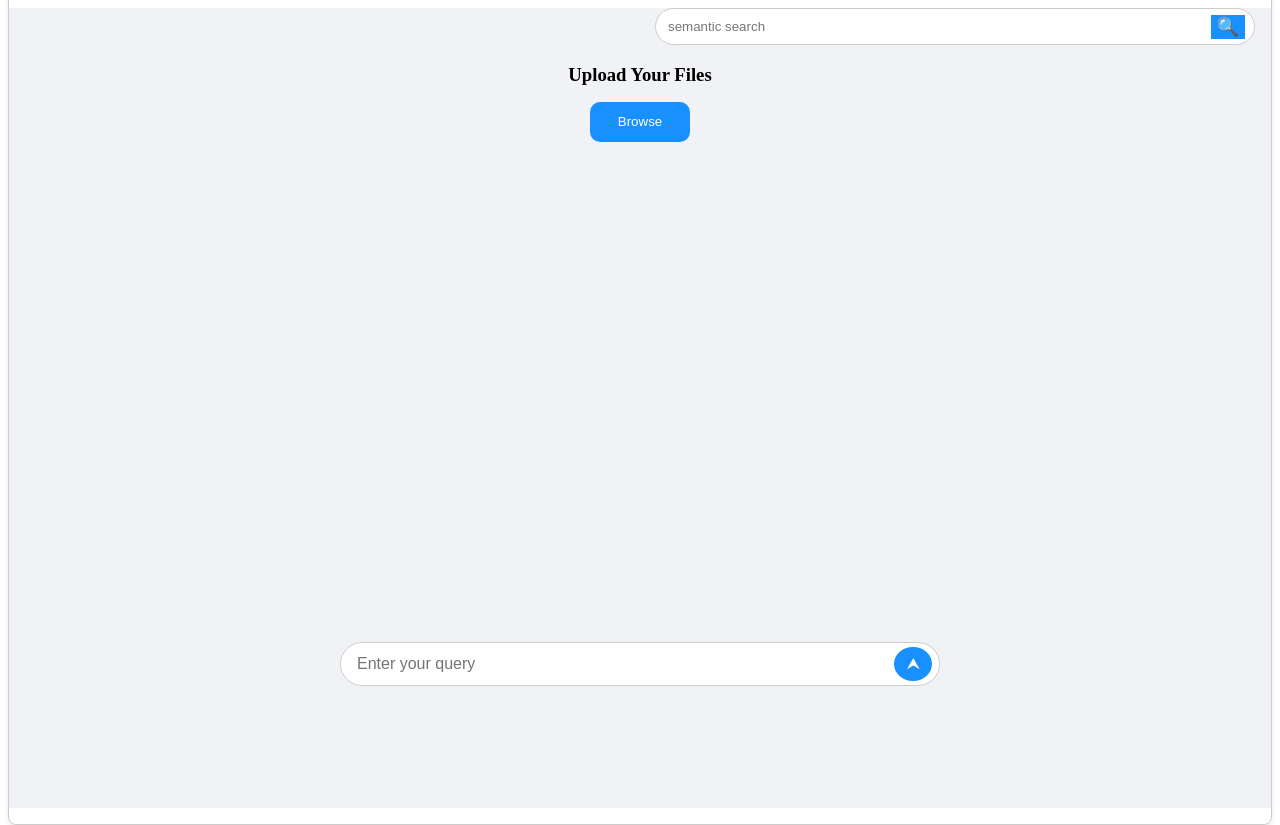
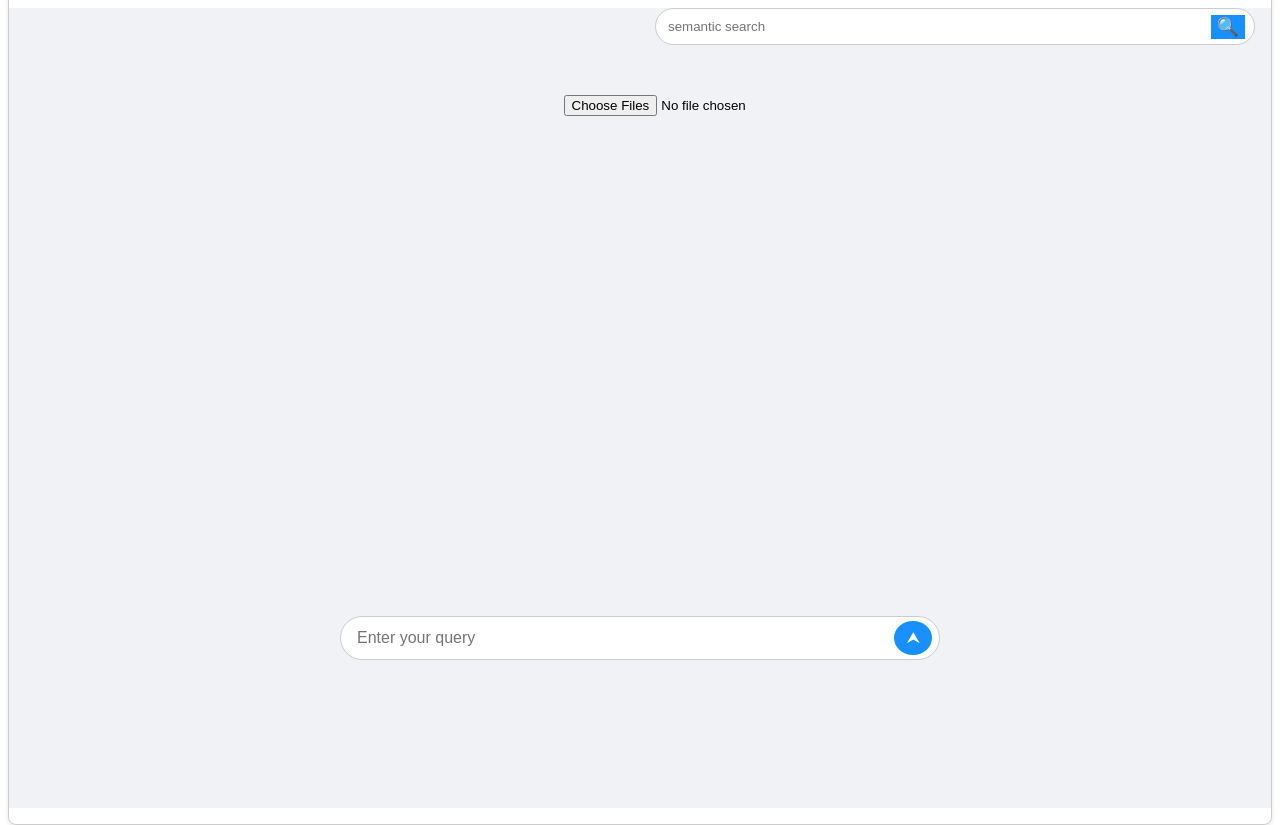
Before and after one commit to hayateb/semanticSearch, a SvelteKit app: page / in a window 1280 px wide. Built offline with nearby package versions, Linux system fonts and the light colour scheme.

Commit message:
adding reactivitiy state for buttons

```diff
--- a/src/routes/+page.svelte
+++ b/src/routes/+page.svelte
@@ -1,4 +1,34 @@
 <script lang="ts">
+      let file = []
+      let query = "";
+      let searchResults = [];
+      let isLoading = false;
+      let sending = false;
+      let search = '';
+
+       function handleFileUpload(event: { target: { files: any; }; }) {
+            const selectedFiles = event.target.files;
+            if (selectedFiles.length > 0) {
+                  file = selectedFiles[0];
+                  console.log('Selected file:', file);
+            }
+      }
+      function handleQueryChange(event: { target: { value: any; }; }) {
+            query = event.target.value;
+            console.log('Query:', query);
+      }
+      function handleSearch() {
+            isLoading = true;
+            sending = true;
+            console.log('Searching for:', search);
+
+            setTimeout(() => {
+                  searchResults = ['Result 1', 'Result 2', 'Result 3'];
+                  isLoading = false;
+                  sending = false;
+            }, 2000);
+      }
+
 
 </script>
 
@@ -6,15 +36,14 @@
       <div class="card">
             <div class="search">
                   <input class ="sqaure" type="text" placeholder="semantic search" />
-                  <button class="button">🔍</button>
+                  <button class="button" on:change={handleSearch}>🔍</button>
             </div>
             <div>
-                  <h3 class="text">Upload Your Files</h3>
-                  <button class="primary-button">Browse</button>
+                  <input type="file" class = "input-id" multiple on:change={handleFileUpload} />
             </div>
             <div class = "input">
-                  <input class= "query" type = text placeholder="Enter your query" />
-                  <button class="circle"> ⮝</button>
+                  <input class= "query" type = "text"  placeholder="Enter your query" />
+                  <button class="circle" multiple on:change={handleQueryChange}> ⮝</button>
             </div>
 
       </div>
@@ -62,8 +91,11 @@
   cursor: pointer;
   font-size: 18px;
 }
-
-  .primary-button {
+.input-id {
+      margin-top: 50px;
+      margin-left: 100px;
+}
+  /* . {
     background-color: #1890ff;
     color: white;
     border: none;
@@ -72,15 +104,15 @@
     cursor: pointer;
     height: 40px;
       width: 100px;
-  }
+  } */
 
-  .primary-button:hover {
+  /* .primary-button:hover {
     background-color: #40a9ff;
-  }
-  .text {
+  } */
+  /* .text {
     text-align: center;
     margin-bottom: 16px;
-  }
+  } */
  .input {
       position: relative;
       width: 100%;
```
